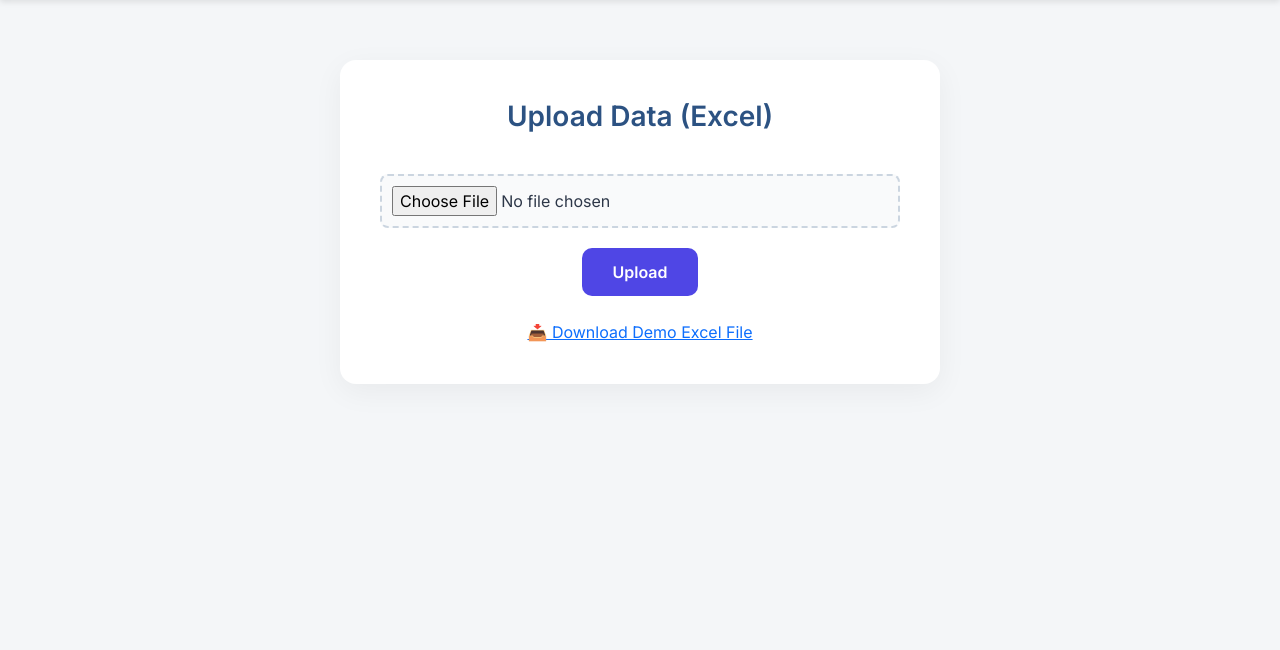
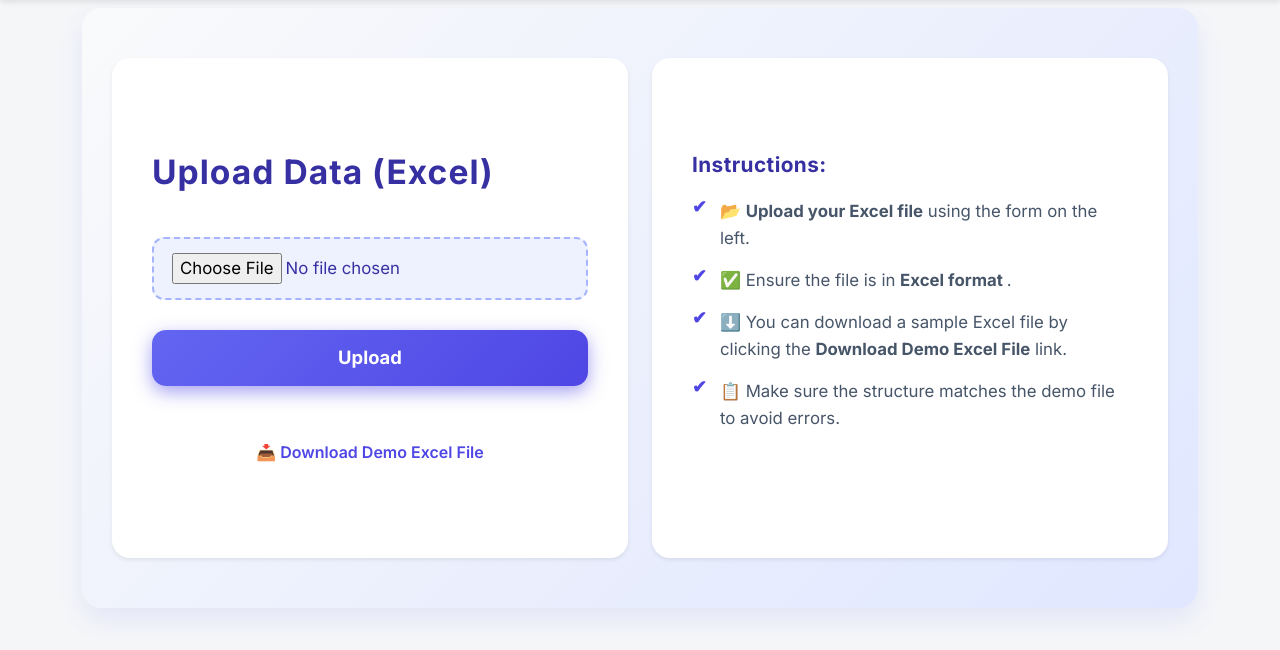
Before and after one commit to Shrx14/PrintDesk, a Flask app: page /upload in a window 1280 px wide. Shown: the part 115-765 px from the top of the page. Run offline with Flask 3, Linux system fonts and the light colour scheme; some libraries are stand-ins or nearby versions.

Commit message:
changes in the upload page,instructions are added

```diff
--- a/templates/upload.html
+++ b/templates/upload.html
@@ -3,25 +3,27 @@
 {% block title %}Upload Logs - Printer Desk{% endblock %}
 
 {% block content %}
-  <div class="upload-wrapper">
+  <div class="container" style="background: linear-gradient(135deg, #f9fafb 0%, #e0e7ff 100%); border-radius: 20px; padding: 40px 30px; box-shadow: 0 12px 25px rgba(100, 100, 250, 0.1); margin-top: -40px;">
+    <div class="row align-items-stretch" style="min-height: 520px;">
+
+      <!-- Upload Form (Left) -->
+      <div class="col-md-6 d-flex flex-column">
+        <div class="upload-wrapper flex-grow-1 d-flex flex-column justify-content-center shadow-sm" style="margin: 10px 0;">
           <h3>Upload Data (Excel)</h3>
           <form id="uploadForm" method="post" enctype="multipart/form-data" action="{{ url_for('upload') }}">
 
-      <input type="file" name="file" required>
+            <input type="file" name="file" accept=".xlsx, .xls" required>
             <br>
             <input type="submit" id="uploadButton" value="Upload">
-      <div id="uploadingText" style="display:none; font-weight: 600; color: #4f46e5; font-size: 1.1rem;">
+            <div id="uploadingText" style="display:none;">
               Uploading<span id="dots">...</span>
             </div>
-      <br>
-       <br>
+            <br><br>
 
-    <a href="{{ url_for('static', filename='demo excel/demo_Excel.xlsx') }}" download >
+            <a href="{{ url_for('static', filename='demo excel/demo_Excel.xlsx') }}" download class="download-link">
               📥 Download Demo Excel File
             </a>
           </form>
-
-
 
           {% with messages = get_flashed_messages() %}
             {% if messages %}
@@ -35,57 +37,146 @@
             {% endif %}
           {% endwith %}
         </div>
+      </div>
+
+      <!-- Instructions (Right) -->
+      <div class="col-md-6 d-flex flex-column">
+        <div class="upload-instructions flex-grow-1 d-flex flex-column justify-content-center shadow-sm" style="margin: 10px 0;">
+          <h5>Instructions:</h5>
+          <ul>
+            <li>📂 <strong>Upload your Excel file</strong> using the form on the left.</li>
+            <li>✅ Ensure the file is in <strong>Excel format </strong>.</li>
+            <li>⬇️ You can download a sample Excel file by clicking the <strong>Download Demo Excel File</strong> link.</li>
+            <li>📋 Make sure the structure matches the demo file to avoid errors.</li>
+          </ul>
+        </div>
+      </div>
+    </div>
+  </div>
 
   <style>
-    .upload-wrapper {
-      max-width: 600px;
-      margin: 60px auto;
+    /* Container & Layout */
+    .upload-wrapper,
+    .upload-instructions {
       background: white;
-      padding: 40px;
-      border-radius: 16px;
-      box-shadow: 0 8px 30px rgba(0, 0, 0, 0.05);
-      text-align: center;
+      padding: 35px 40px;
+      border-radius: 18px;
+      height: 100%;
+      box-sizing: border-box;
+      font-family: 'Inter', sans-serif;
+      transition: box-shadow 0.3s ease;
     }
 
-    .upload-wrapper h3 {
-      font-size: 1.75rem;
-      font-weight: 600;
-      margin-bottom: 20px;
-      color: #2c5282;
+    /* Shadows on hover for subtle interactivity */
+    .upload-wrapper:hover,
+    .upload-instructions:hover {
+      box-shadow: 0 15px 30px rgba(79, 70, 229, 0.2);
     }
 
-    input[type="file"] {
-      margin: 20px 0;
-      width: 100%;
-      padding: 10px;
-      border: 2px dashed #cbd5e0;
-      border-radius: 8px;
-      background-color: #f9fafb;
-      transition: border-color 0.3s ease;
+    /* Typography */
+    h3 {
+      font-size: 2.1rem;
+      font-weight: 700;
+      color: #3730a3; /* Indigo-700 */
+      margin-bottom: 25px;
+      letter-spacing: 0.03em;
     }
 
-    input[type="file"]:hover {
-      border-color: #4f46e5;
+    h5 {
+      font-weight: 700;
+      font-size: 1.3rem;
+      color: #3730a3;
+      margin-bottom: 20px;
+      letter-spacing: 0.02em;
     }
 
-    input[type="submit"] {
-      background-color: #4f46e5;
-      color: white;
-      padding: 12px 30px;
-      border: none;
-      border-radius: 10px;
-      font-size: 1rem;
-      font-weight: 600;
-      cursor: pointer;
-      transition: background-color 0.3s ease;
+    ul {
+      padding-left: 0;
+      list-style: none;
+      font-size: 1.05rem;
+      color: #475569; /* Slate-600 */
+      line-height: 1.6;
     }
 
-    input[type="submit"]:hover {
-      background-color: #4338ca;
+    ul li {
+      position: relative;
+      padding-left: 28px;
+      margin-bottom: 15px;
     }
 
+    ul li::before {
+      content: "✔";
+      position: absolute;
+      left: 0;
+      top: 0;
+      color: #4f46e5; /* Indigo-600 */
+      font-weight: 800;
+      font-size: 1.1rem;
+      line-height: 1;
+    }
+
+    /* Input file styling */
+    input[type="file"] {
+      margin: 20px 0 30px 0;
+      width: 100%;
+      padding: 14px 18px;
+      border: 2.5px dashed #a5b4fc; /* Indigo-300 */
+      border-radius: 12px;
+      background-color: #eef2ff;
+      font-size: 1.05rem;
+      color: #3730a3;
+      cursor: pointer;
+      transition: border-color 0.3s ease, background-color 0.3s ease;
+    }
+
+    input[type="file"]:hover,
+    input[type="file"]:focus {
+      border-color: #6366f1; /* Indigo-500 */
+      background-color: #e0e7ff;
+      outline: none;
+    }
+
+    /* Submit button styling */
+    input[type="submit"] {
+      background: linear-gradient(135deg, #6366f1 0%, #4f46e5 100%);
+      color: white;
+      padding: 14px 38px;
+      border: none;
+      border-radius: 14px;
+      font-size: 1.15rem;
+      font-weight: 700;
+      cursor: pointer;
+      box-shadow: 0 6px 18px rgba(79, 70, 229, 0.5);
+      transition: background 0.4s ease, box-shadow 0.3s ease, transform 0.2s ease;
+      user-select: none;
+      margin-bottom: 10px;
+      width: 100%;
+    }
+
+    input[type="submit"]:hover,
+    input[type="submit"]:focus {
+      background: linear-gradient(135deg, #4338ca 0%, #3730a3 100%);
+      box-shadow: 0 10px 25px rgba(67, 56, 202, 0.8);
+      transform: translateY(-2px);
+      outline: none;
+    }
+
+    /* Uploading text */
+    #uploadingText {
+      font-weight: 700;
+      color: #4f46e5;
+      font-size: 1.15rem;
+      margin-bottom: 10px;
+      user-select: none;
+    }
+
+    #dots {
+      font-weight: 700;
+    }
+
+    /* Flash messages styling */
     .flash-messages {
-      margin-top: 20px;
+      margin-top: 25px;
       text-align: left;
     }
 
@@ -95,21 +186,54 @@
     }
 
     .flash-messages li {
-      margin-bottom: 8px;
-      padding: 10px 15px;
-      background-color: #e6fffa;
-      color: #2c7a7b;
-      border-left: 4px solid #38b2ac;
-      border-radius: 6px;
-      font-weight: 500;
-      text-align: left;
+      margin-bottom: 10px;
+      padding: 12px 18px;
+      background-color: #d1fae5;
+      color: #065f46;
+      border-left: 5px solid #10b981;
+      border-radius: 8px;
+      font-weight: 600;
+      font-size: 1rem;
+      user-select: none;
+      box-shadow: 0 2px 8px rgba(16, 185, 129, 0.25);
     }
 
-    /* Uploading text animation */
-    #uploadingText {
+    /* Download link styling - CENTERED */
+    .download-link {
+      display: block;
+      margin: 20px auto 0 auto; /* centers horizontally */
+      text-align: center;
       font-weight: 600;
+      font-size: 1rem;
       color: #4f46e5;
-      font-size: 1.1rem;
+      text-decoration: none;
+      transition: color 0.3s ease, transform 0.25s ease;
+      max-width: fit-content;
+    }
+
+    .download-link:hover {
+      color: #3730a3;
+      text-decoration: underline;
+      transform: translateX(5px);
+    }
+
+    /* Responsive tweaks */
+    @media (max-width: 768px) {
+      .upload-wrapper,
+      .upload-instructions {
+        margin: 15px 0;
+        padding: 30px 20px;
+        text-align: center;
+      }
+
+      .download-link {
+        display: block;
+        margin-top: 25px;
+      }
+
+      ul li {
+        padding-left: 20px;
+      }
     }
   </style>
 
@@ -125,7 +249,7 @@
       }, 500);
     }
 
-    document.getElementById('uploadForm').addEventListener('submit', function() {
+    document.getElementById('uploadForm').addEventListener('submit', function () {
       document.getElementById('uploadButton').style.display = 'none';
       document.getElementById('uploadingText').style.display = 'inline';
       startDotsAnimation();
```
Lines whose indentation alone changed are shown as unchanged.
